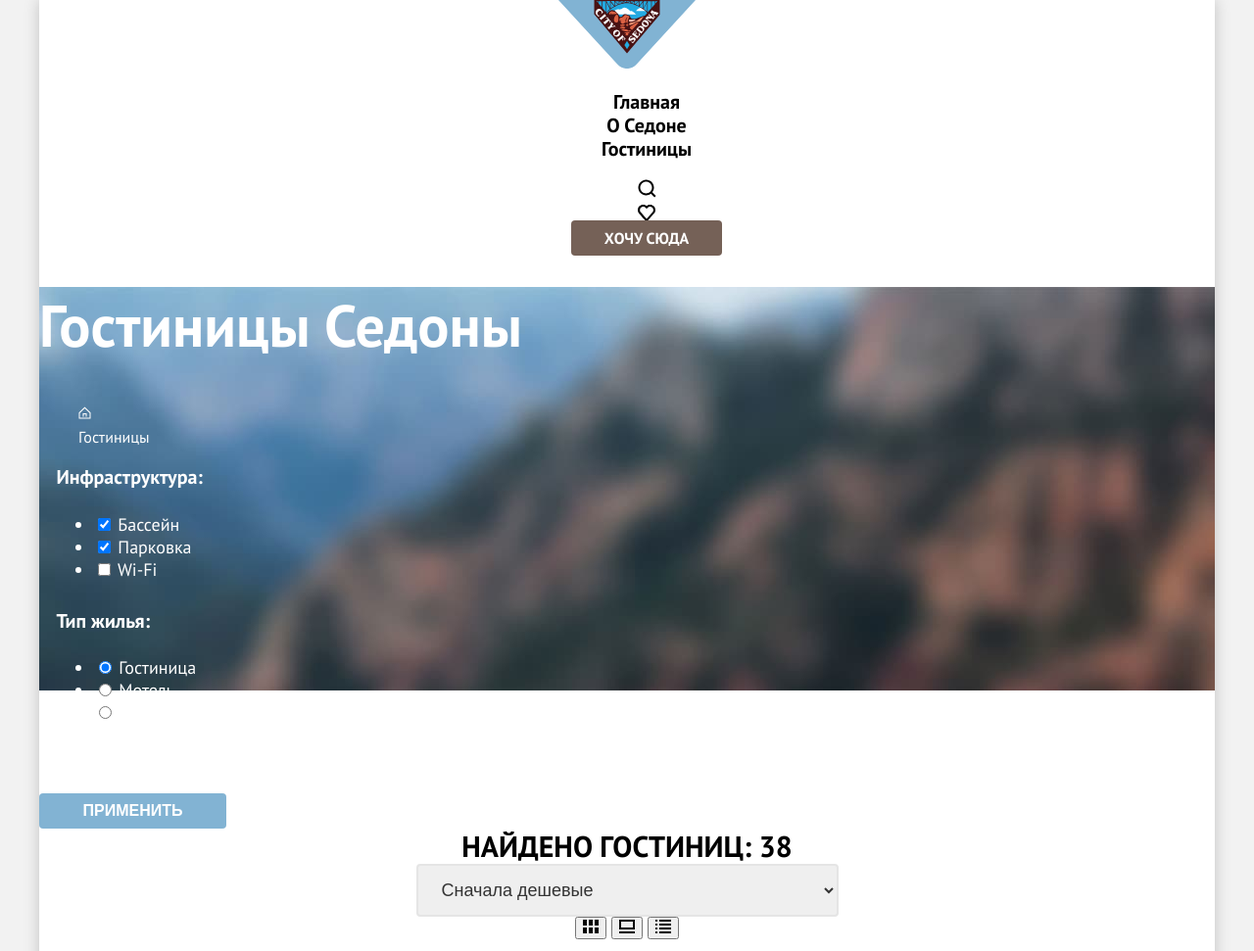
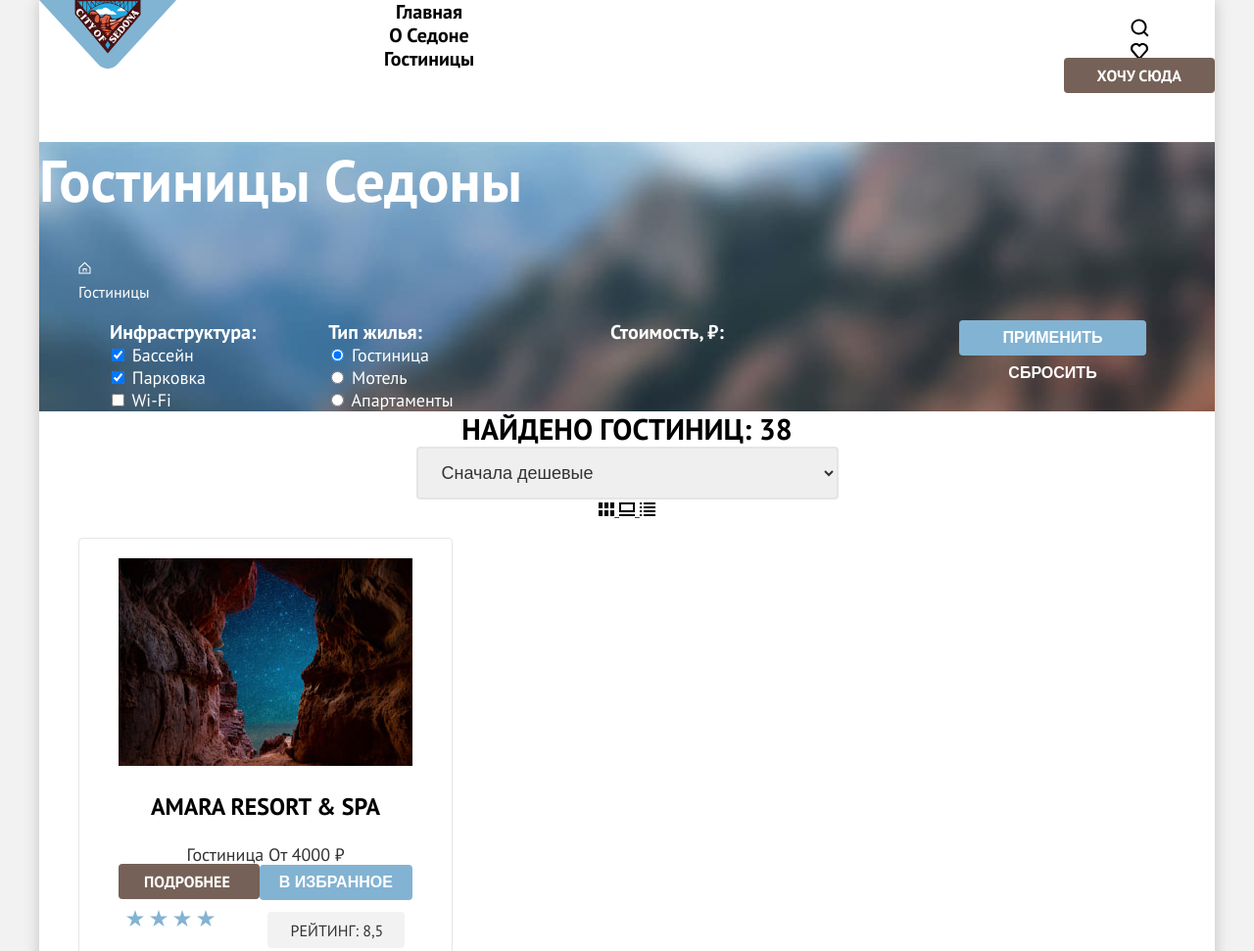
Before and after one commit to htmlacademy-htmlcss/2250307-sedona-36, a plain HTML site: page catalog.html in a window 1280 px wide. Shown: the top 971 px of the page at 98% size. Drawn offline with Linux system fonts and the light colour scheme.

Commit message:
Исправляет код по второй волне правок

```diff
--- a/catalog.html
+++ b/catalog.html
@@ -6,8 +6,9 @@
     <link rel="stylesheet" href="styles/styles.css">
   </head>
   <body>
+    <div class="container">
       <header class="page-header">
-      <a href="index.html">
+        <a class="logo-link" href="index.html">
           <img class="logo" src="images/logo-sedona.svg" alt="Логотип Sedona" width="140" height="70"/>
         </a>
 
@@ -25,8 +26,8 @@
           </ul>
         </nav>
 
-      <nav class="navigation-user">
-        <ul class="navigation-list">
+        <nav class="navigation navigation-user">
+          <ul class="navigation-user-list">
             <li class="navigation-item">
               <a class="navigation-link" href="#">
                 <img class="navigation-icon search" src="images/search-icon.svg" alt="" width="20" height="20">
@@ -52,7 +53,7 @@
         </nav>
       </header>
 
-    <main class="main-catalog">
+      <main class="main-catalog  main-container">
         <header class="inner-header">
           <h1 class="main-catalog-title">Гостиницы Седоны</h1>
           <ul class="breadcrumbs-list">
@@ -75,7 +76,7 @@
             Фильтры
           </h2>
           <form class="catalog-filter" action="https://echo.htmlacademy.ru" method="get">
-          <fieldset class="catalog-filter-group">
+            <fieldset class="catalog-filter-group infrastructure">
               <legend class="catalog-filter-title">
                 Инфраструктура:
               </legend>
@@ -107,7 +108,7 @@
               </ul>
             </fieldset>
 
-          <fieldset class="catalog-filter-group">
+            <fieldset class="catalog-filter-group accommodation">
               <legend class="catalog-filter-title">
                 Тип жилья:
               </legend>
@@ -139,7 +140,7 @@
               </ul>
             </fieldset>
 
-          <fieldset class="catalog-filter-group">
+            <fieldset class="catalog-filter-group price">
               <legend class="catalog-filter-title">
                 Стоимость, ₽:
               </legend>
@@ -177,24 +178,24 @@
           </div>
 
           <div class="hotels-view">
-          <button class="button hotels-view-grid current" type="button">
+            <a class="button hotels-view-grid current" href="">
               <img src="images/view-1.svg" alt="" width="16" height="14">
               <span class="visually-hidden">
                 Отобразить сеткой
               </span>
-          </button>
-          <button class="button hotels-view-card" type="button">
+            </a>
+            <a class="button hotels-view-card" href="">
               <img src="images/view-2.svg" alt="" width="16" height="14">
               <span class="visually-hidden">
                 Отобразить карточками
               </span>
-          </button>
-          <button class="button hotels-view-list" type="button">
+            </a>
+            <a class="button hotels-view-list" href="">
               <img src="images/view-3.svg" alt="" width="16" height="14">
               <span class="visually-hidden">
                 Отобразить списком
               </span>
-          </button>
+            </a>
           </div>
 
           <ul class="hotel-cards-list">
@@ -369,9 +370,9 @@
               </a>
             </li>
             <li class="pagination-item">
-            <button class="pagination-link pagination-more" type="button">
+              <span class="pagination-link pagination-more" type="button">
                 . . .
-            </button>
+              </span>
             </li>
             <li class="pagination-item">
               <a class="pagination-link" href="#">
@@ -404,7 +405,7 @@
         </section>
       </main>
 
-    <footer class="page-footer">
+      <footer class="page-footer footer-container">
         <section class="footer-social">
           <h2 class="visually-hidden">
             Социальные сети
@@ -455,5 +456,6 @@
           </a>
         </section>
       </footer>
+    </div>
   </body>
 </html>
--- a/styles/styles.css
+++ b/styles/styles.css
@@ -26,8 +26,7 @@
 }
 
 html {
-  padding: 0 40px;
-  background-color: #F2F2F2;
+  height: 100%;
 }
 
 body {
@@ -38,12 +37,48 @@ body {
   line-height: 21px;
   text-align: center;
   color: #333333;
+
+  margin: 0;
+  background-color: #F2F2F2;
+  height: 100%;
+}
+
+.container {
   background-color: #ffffff;
   box-shadow: 0 0 15px rgba(0, 0, 0, 0.2);
-  margin: 0;
+
+  width: 1200px;
+  margin: 0 auto;
+  display: flex;
+  flex-direction: column;
+  min-height: 100%;
 }
 
-.page-header .navigation-list {
+.page-header {
+  display: flex;
+  width: 1200px;
+  margin: 0 auto;
+}
+
+.logo-link {
+  width: 140px;
+  margin-right: 28px;
+  padding: 0;
+}
+
+.navigation-list {
+  width: 460px;
+  margin: 0;
+  padding: 0;
+}
+
+.navigation-user {
+  max-width: 310px;
+  margin-left: auto;
+  padding: 0;
+}
+
+.navigation ul {
   list-style-type: none;
 }
 
@@ -68,15 +103,23 @@ body {
   border-radius: 4px;
 }
 
+.main-container {
+  flex-grow: 1;
+  width: 1200px;
+  margin: 0 auto;
+}
+
 .welcome {
   background: url("../images/hero-background.jpg");
   background-repeat: no-repeat;
   background-size: 100% auto;
+  padding-top: 51px;
+  padding-bottom: 82px;
 }
 
 .welcome img {
-  padding-top: 51px;
-  padding-bottom: 82px;
+  display: block;
+  margin: 0 auto;
 }
 
 .welcome::after {
@@ -96,8 +139,8 @@ body {
   line-height: 26px;
 }
 
-h3 {
-  font-weight: 700;
+.advantages-title {
+font-weight: 700;
   font-size: 24px;
   line-height: 28px;
   text-transform: uppercase;
@@ -106,27 +149,55 @@ h3 {
 
 .main-index .advantages-list {
   list-style-type: none;
+
+  margin: 0;
+  padding: 0;
+  display: flex;
+  flex-wrap: wrap;
+  justify-content: space-between;
 }
 
 .advantages-list .advantages-item {
   background-color: #83B3D333;
+
+  width: 400px;
 }
 
 .advantages-list .with-image {
   background-color: #82B3D3;
   color: #ffffff;
+
+  width: 1200px;
 }
 
 .with-image .advantages-title {
   color: inherit;
 }
 
+.services-title {
+font-weight: 700;
+  font-size: 24px;
+  line-height: 28px;
+  text-transform: uppercase;
+  color: #000000;
+}
+
 .advantages-list .advantages-item:nth-of-type(even) {
   background-color: #83B3D31F;
 }
 
-.main-index .services-list{
+.main-index .services-list {
   list-style-type: none;
+
+  margin: 0;
+  padding: 0;
+  display: flex;
+  flex-wrap: wrap;
+  justify-content: space-between;
+}
+
+.services-list .services-item {
+  width: 400px;
 }
 
 .services-list .services-item:nth-of-type(odd) {
@@ -170,6 +241,18 @@ h3 {
   border-radius: 0 4px 4px 0;
 }
 
+.footer-container {
+  display: flex;
+  width: 1200px;
+  margin: 0 auto;
+}
+
+.footer-social {
+  width: 192px;
+  margin-right: 236.5px;
+  padding: 0;
+}
+
 .footer-social .social-list {
   list-style-type: none;
 }
@@ -178,11 +261,23 @@ h3 {
   text-decoration: none;
 }
 
+.footer-contacts {
+  width: 331px;
+  margin: 0;
+  padding: 0;
+}
+
 .footer-contacts .contacts-telephone {
   font-size: 40px;
   line-height: 40px;
   color: #000000;
   text-decoration: inherit;
+}
+
+.footer-logo-htmlacademy {
+  max-width: 115px;
+  margin-left: auto;
+  padding: 0;
 }
 
 .inner-header {
@@ -211,6 +306,38 @@ h3 {
   line-height: 21px;
 }
 
+.catalog-filter {
+  display: flex;
+  width: 1060px;
+  margin: 0 auto;
+}
+
+.catalog-filter-list {
+  list-style-type: none;
+  margin: 0;
+  padding: 0;
+}
+
+.catalog-filter-group.infrastructure {
+  margin: 0;
+  width: 151px;
+  margin-right: 70px;
+  padding: 0;
+}
+
+.catalog-filter-group.accommodation {
+  margin: 0;
+  width: 151px;
+  padding: 0;
+}
+
+.catalog-filter-group.price {
+  margin: 0;
+  width: 288px;
+  margin-left: auto;
+  padding: 0;
+}
+
 .catalog-filter .catalog-filter-group {
   border: 0;
 }
@@ -219,6 +346,12 @@ h3 {
   font-weight: 700;
   font-size: 20px;
   line-height: 24px;
+}
+
+.catalog-filter-buttons {
+  width: 191px;
+  margin-left: 70px;
+  padding: 0;
 }
 
 .catalog-filter-buttons .button {
@@ -259,6 +392,14 @@ h3 {
   color: inherit;
 }
 
+.hotel-title {
+  font-weight: 700;
+  font-size: 24px;
+  line-height: 28px;
+  text-transform: uppercase;
+  color: #000000;
+}
+
 .hotel-cards-list {
   list-style-type: none;
 }
@@ -269,12 +410,6 @@ h3 {
   padding: 20px;
   border-radius: 4px;
   border: 1px solid #E6E6E6;
-}
-
-.hotel-cards-item .hotel-title {
-  font-weight: 700;
-  font-size: 24px;
-  line-height: 28px;
 }
 
 .hotel-buttons .button {
```
Also changed, not shown: index.html (+6 -5 lines). Lines whose indentation alone changed are shown as unchanged.
